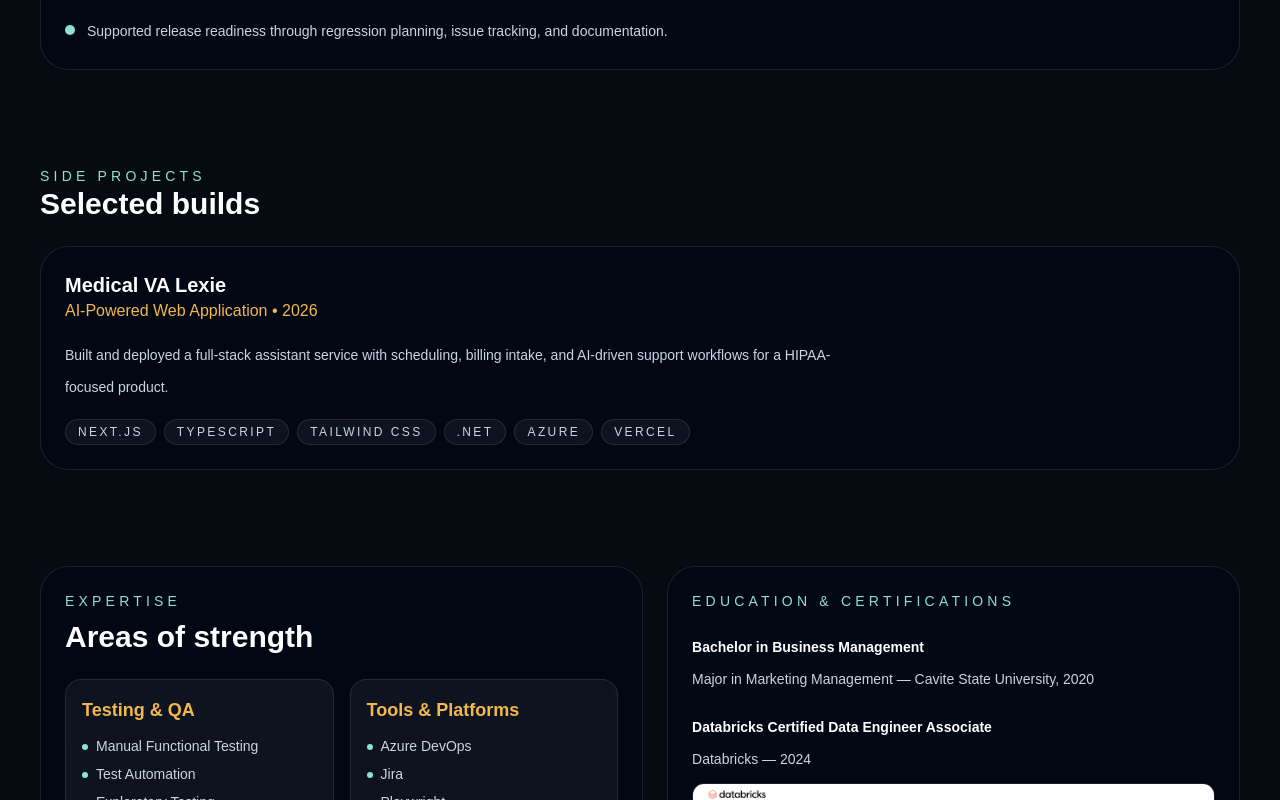
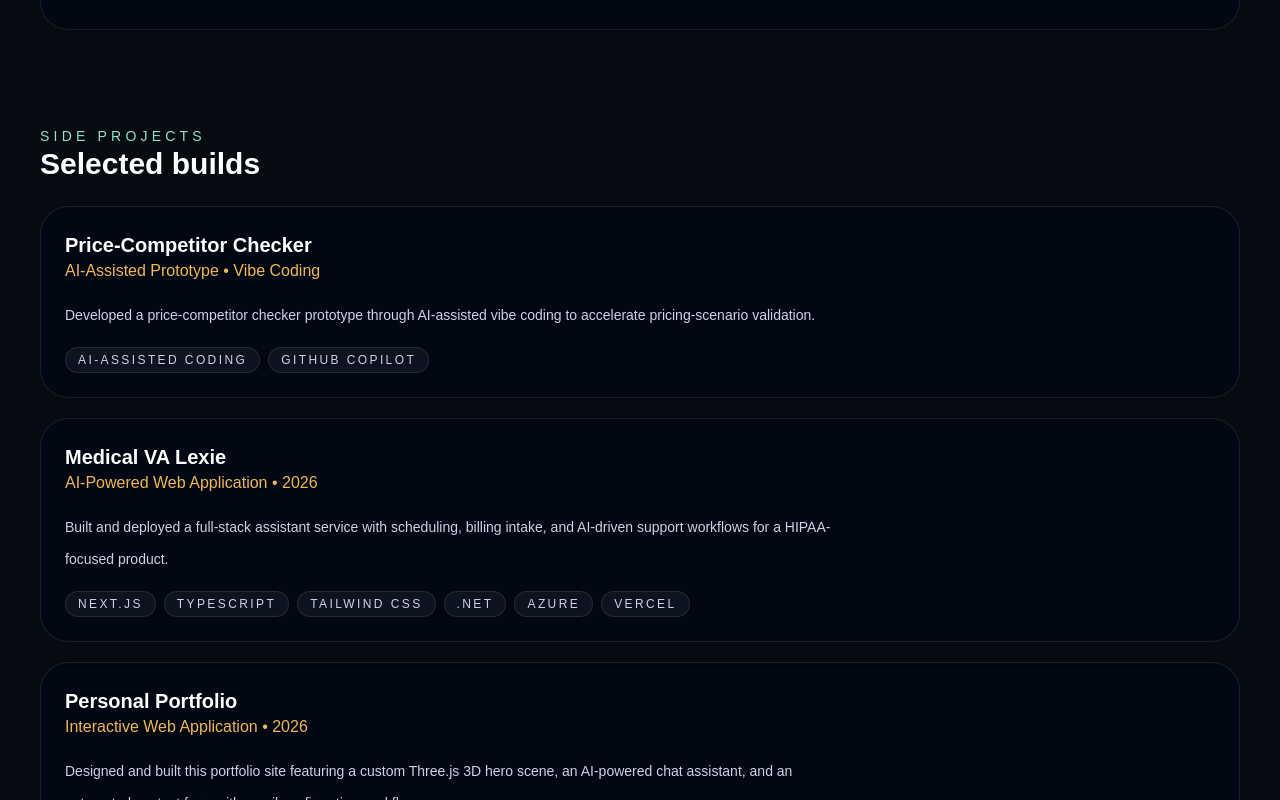
Before and after one commit to stellaXanthe/gelynkeil-portfolio, a Next.js app: page / in a window 1280 px wide. Shown: the part 2000-2800 px from the top of the page. Built offline with nearby package versions, Linux system fonts and the light colour scheme.

Commit message:
sideproj

```diff
--- a/app/page.tsx
+++ b/app/page.tsx
@@ -12,7 +12,6 @@ const experience = [
     company: "Accenture, INC.",
     period: "Sept 2023 – July 2026",
     bullets: [
-      "Developed a price-competitor checker prototype through AI-assisted vibe coding to accelerate pricing-scenario validation.",
       "Designed and presented a comprehensive test strategy aligning cross-functional teams on quality objectives and scope.",
       "Authored high-coverage test plans and achieved 98% coverage across multiple projects.",
       "Leveraged GitHub Copilot and MCP to streamline requirements analysis and accelerate test-case generation.",
@@ -80,11 +79,25 @@ const expertiseGroups = [
 
 const projects = [
   {
+    title: "Price-Competitor Checker",
+    type: "AI-Assisted Prototype • Vibe Coding",
+    summary:
+      "Developed a price-competitor checker prototype through AI-assisted vibe coding to accelerate pricing-scenario validation.",
+    tech: ["AI-Assisted Coding", "GitHub Copilot"],
+  },
+  {
     title: "Medical VA Lexie",
     type: "AI-Powered Web Application • 2026",
     summary:
       "Built and deployed a full-stack assistant service with scheduling, billing intake, and AI-driven support workflows for a HIPAA-focused product.",
     tech: ["Next.js", "TypeScript", "Tailwind CSS", ".NET", "Azure", "Vercel"],
+  },
+  {
+    title: "Personal Portfolio",
+    type: "Interactive Web Application • 2026",
+    summary:
+      "Designed and built this portfolio site featuring a custom Three.js 3D hero scene, an AI-powered chat assistant, and an automated contact form with email confirmation workflows.",
+    tech: ["Next.js", "TypeScript", "Three.js", "Tailwind CSS", "Vercel"],
   },
 ];
 
```
